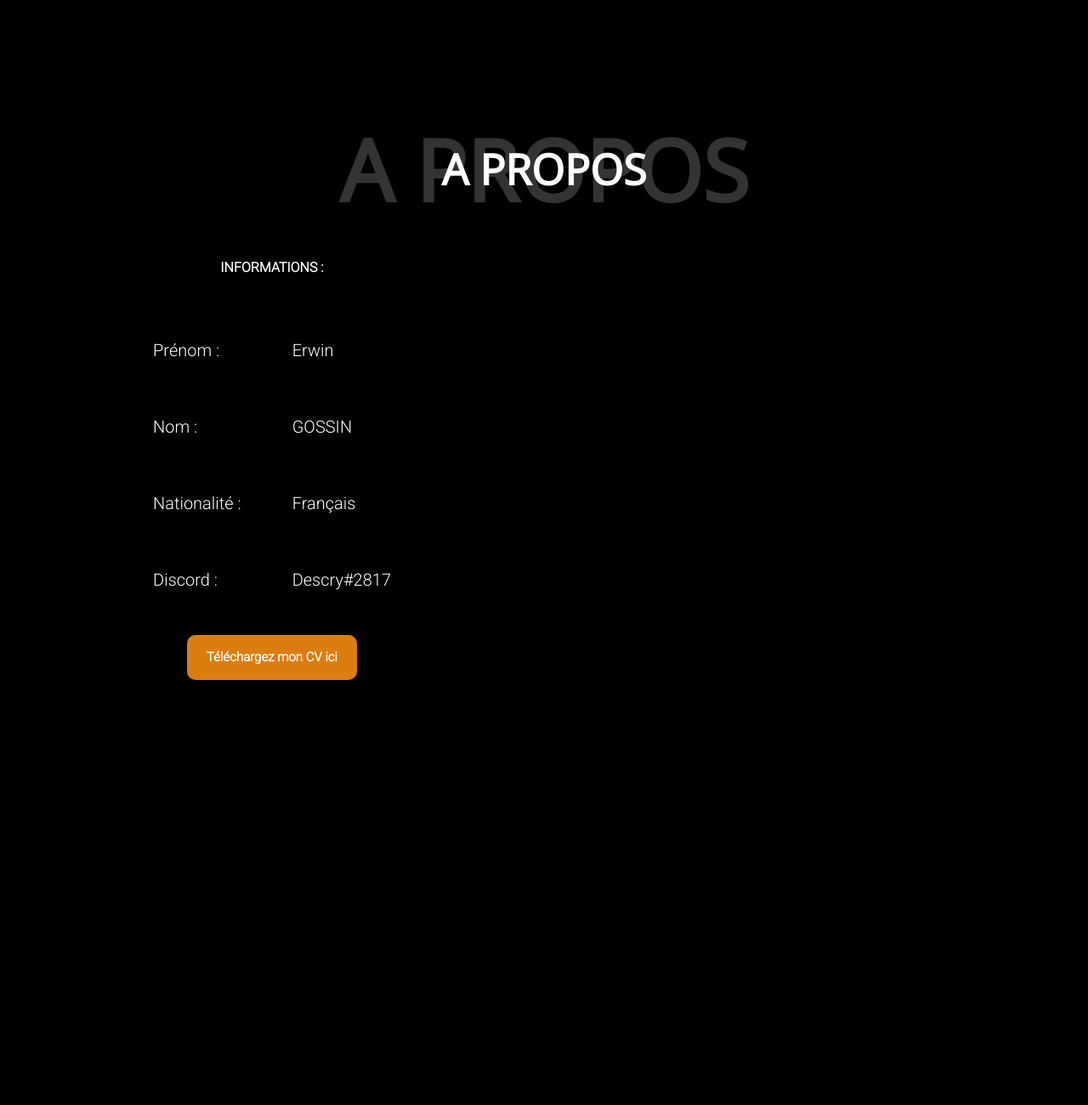
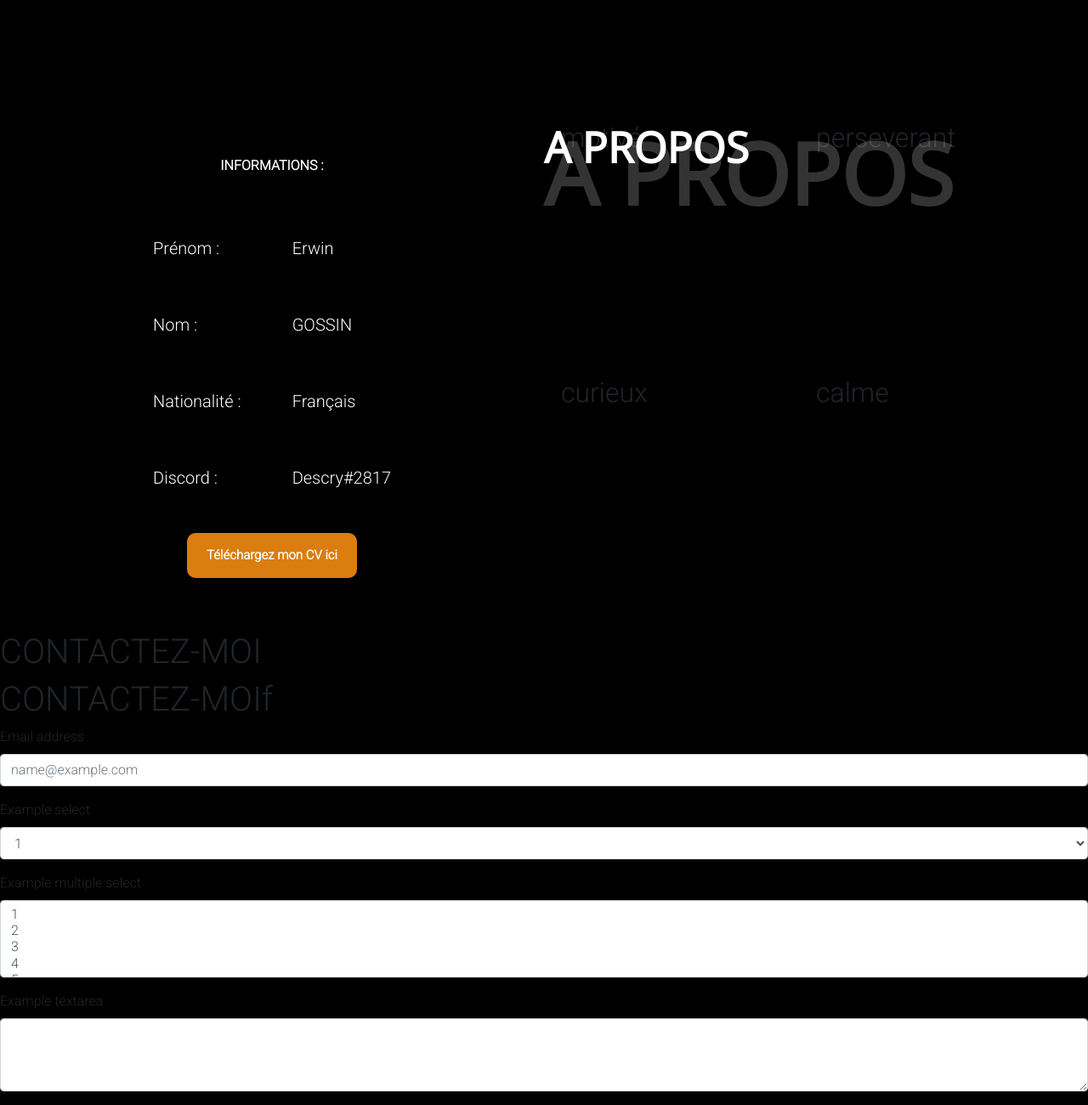
Before and after one commit to descrysama/Portfolio, a plain HTML site: page index.html in a window 1280 px wide. Shown: the part 627-1927 px from the top of the page at 85% size. Before the commit the page ends 1447 px from the top, so only its background shows below. Drawn offline with nearby package versions, Linux system fonts and the light colour scheme.

Commit message:
last-21-12-2021

```diff
--- a/index.html
+++ b/index.html
@@ -35,7 +35,7 @@
       </div>
     </section>
     <section id="aboutme">
-      <div class="aboutme-text">
+      <div class="section-text">
         <h1 id="aboutme-text1">A PROPOS</h1>
         <h1 id="aboutme-text2">A PROPOS</h1>
       </div>
@@ -69,9 +69,59 @@
           <a href="/assets/files/cv_EGOSSIN.pdf" download="cv_EGOSSIN.pdf" id="about-btn">Téléchargez mon CV ici</a>
         </div>
         <div class="aboutme-right">
-
+            <div class="row justify-content-center align-items-center">
+              <div class="square">
+                <h2 id="text-box2">motivé</h2>
+              </div>
+              <div class="square">
+                <h2 id="text-box2">perseverant</h2>
+              </div>
+              <div class="w-100"></div>
+              <div class="square">
+                <h2 id="text-box2">curieux</h2>
+              </div>
+              <div class="square">
+                <h2 id="text-box2">calme</h2>
+              </div>
+            </div>
         </div>
       </div>
+    </section>
+    <section id="contact">
+      <div class="section-text">
+        <h1 id="contact-text1">CONTACTEZ-MOI</h1>
+        <h1 id="contact-text2">CONTACTEZ-MOIf</h1>
+      </div>
+      <form>
+        <div class="form-group">
+          <label for="exampleFormControlInput1">Email address</label>
+          <input type="email" class="form-control" id="exampleFormControlInput1" placeholder="name@example.com">
+        </div>
+        <div class="form-group">
+          <label for="exampleFormControlSelect1">Example select</label>
+          <select class="form-control" id="exampleFormControlSelect1">
+            <option>1</option>
+            <option>2</option>
+            <option>3</option>
+            <option>4</option>
+            <option>5</option>
+          </select>
+        </div>
+        <div class="form-group">
+          <label for="exampleFormControlSelect2">Example multiple select</label>
+          <select multiple class="form-control" id="exampleFormControlSelect2">
+            <option>1</option>
+            <option>2</option>
+            <option>3</option>
+            <option>4</option>
+            <option>5</option>
+          </select>
+        </div>
+        <div class="form-group">
+          <label for="exampleFormControlTextarea1">Example textarea</label>
+          <textarea class="form-control" id="exampleFormControlTextarea1" rows="3"></textarea>
+        </div>
+      </form>
     </section>
 
   </body>
```
